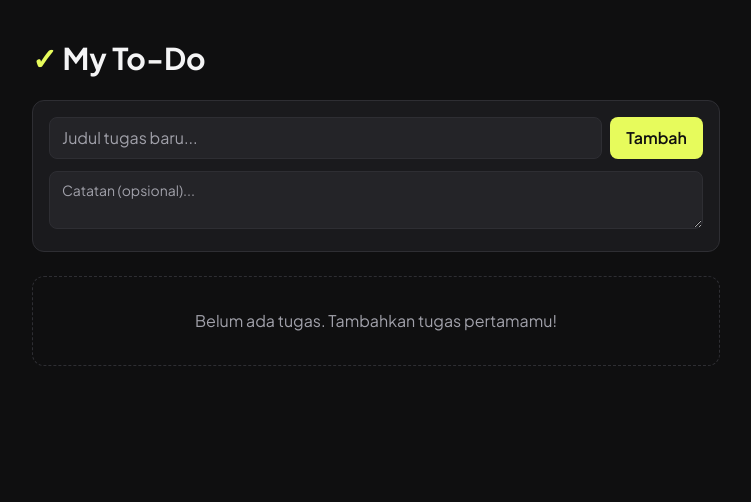
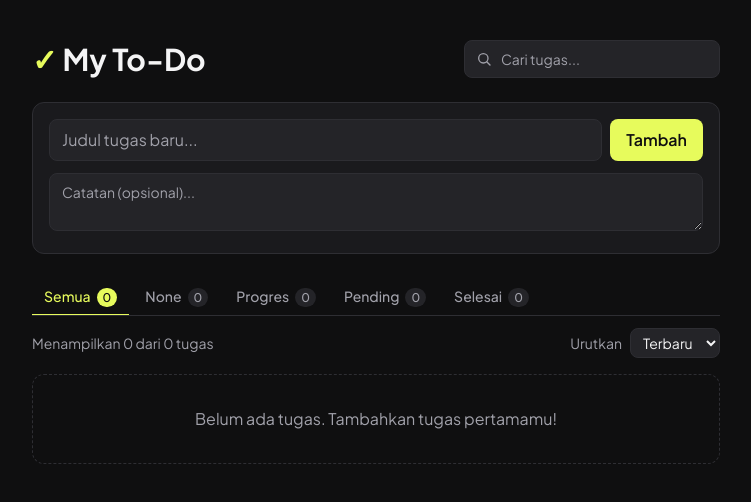
Before and after one commit to sahrurhere/aplikasi-todolist, a React (Vite) app: page / in a window 1280 px wide. Shown: the top 502 px of the page, without its empty margins (264-1015 px from the left). Built offline with nearby package versions, Linux system fonts and the light colour scheme.

Commit message:
feat: add status filter tabs, search, and sorting

```diff
--- a/src/App.jsx
+++ b/src/App.jsx
@@ -1,36 +1,101 @@
+import { useMemo, useState } from 'react';
 import TodoForm from './components/TodoForm';
 import TodoCard from './components/TodoCard';
+import FilterTabs from './components/FilterTabs';
+import SearchBar from './components/SearchBar';
 import { useTodos } from './hooks/useTodos';
+import { countByStatus, getVisibleTodos } from './utils/todoFilters';
+
+const SORT_OPTIONS = [
+  { value: 'newest', label: 'Terbaru' },
+  { value: 'oldest', label: 'Terlama' },
+  { value: 'status', label: 'Status' },
+];
 
 function App() {
   const { todos, addTodo, updateTodo, deleteTodo } = useTodos();
+  const [filter, setFilter] = useState('all');
+  const [query, setQuery] = useState('');
+  const [sortBy, setSortBy] = useState('newest');
+
+  const counts = useMemo(() => countByStatus(todos), [todos]);
+  const visibleTodos = useMemo(
+    () => getVisibleTodos(todos, { filter, query, sortBy }),
+    [todos, filter, query, sortBy]
+  );
+
+  function resetFilters() {
+    setFilter('all');
+    setQuery('');
+  }
+
+  let content;
+  if (todos.length === 0) {
+    content = (
+      <p className="rounded-xl border border-dashed border-border p-8 text-center text-muted">
+        Belum ada tugas. Tambahkan tugas pertamamu!
+      </p>
+    );
+  } else if (visibleTodos.length === 0) {
+    content = (
+      <div className="rounded-xl border border-dashed border-border p-8 text-center text-muted">
+        <p>Tidak ada tugas yang cocok.</p>
+        <button
+          type="button"
+          onClick={resetFilters}
+          className="mt-3 text-sm font-medium text-accent hover:underline"
+        >
+          Tampilkan semua tugas
+        </button>
+      </div>
+    );
+  } else {
+    content = visibleTodos.map((todo) => (
+      <TodoCard
+        key={todo.id}
+        todo={todo}
+        onUpdate={updateTodo}
+        onDelete={deleteTodo}
+      />
+    ));
+  }
 
   return (
     <main className="mx-auto max-w-[720px] px-4 py-10">
-      <header className="mb-6">
+      <header className="mb-6 flex flex-col gap-4 sm:flex-row sm:items-center sm:justify-between">
         <h1 className="text-3xl font-bold">
           <span className="text-accent">✓</span> My To-Do
         </h1>
+        <SearchBar value={query} onChange={setQuery} />
       </header>
 
       <TodoForm onAdd={addTodo} />
 
-      <section className="mt-6 space-y-3">
-        {todos.length === 0 ? (
-          <p className="rounded-xl border border-dashed border-border p-8 text-center text-muted">
-            Belum ada tugas. Tambahkan tugas pertamamu!
-          </p>
-        ) : (
-          todos.map((todo) => (
-            <TodoCard
-              key={todo.id}
-              todo={todo}
-              onUpdate={updateTodo}
-              onDelete={deleteTodo}
-            />
-          ))
-        )}
-      </section>
+      <div className="mt-6">
+        <FilterTabs active={filter} counts={counts} onChange={setFilter} />
+      </div>
+
+      <div className="mt-3 flex items-center justify-between gap-3 text-sm text-muted">
+        <span>
+          Menampilkan {visibleTodos.length} dari {todos.length} tugas
+        </span>
+        <label className="flex items-center gap-2">
+          Urutkan
+          <select
+            value={sortBy}
+            onChange={(e) => setSortBy(e.target.value)}
+            className="cursor-pointer rounded-lg border border-border bg-surface-2 px-2 py-1 text-text focus:outline-none focus:ring-2 focus:ring-accent"
+          >
+            {SORT_OPTIONS.map((opt) => (
+              <option key={opt.value} value={opt.value}>
+                {opt.label}
+              </option>
+            ))}
+          </select>
+        </label>
+      </div>
+
+      <section className="mt-4 space-y-3">{content}</section>
     </main>
   );
 }
--- /dev/null
+++ b/src/components/FilterTabs.jsx
@@ -0,0 +1,38 @@
+import { STATUSES } from '../constants/status';
+
+const TABS = [{ value: 'all', label: 'Semua' }, ...STATUSES];
+
+export default function FilterTabs({ active, counts, onChange }) {
+  return (
+    <div
+      aria-label="Filter status"
+      className="flex gap-1 overflow-x-auto border-b border-border"
+    >
+      {TABS.map((tab) => {
+        const isActive = active === tab.value;
+        return (
+          <button
+            key={tab.value}
+            type="button"
+            aria-pressed={isActive}
+            onClick={() => onChange(tab.value)}
+            className={`-mb-px shrink-0 whitespace-nowrap border-b-2 px-3 py-2 text-sm font-medium transition ${
+              isActive
+                ? 'border-accent text-accent'
+                : 'border-transparent text-muted hover:text-text'
+            }`}
+          >
+            {tab.label}
+            <span
+              className={`ml-1.5 rounded-full px-1.5 py-0.5 text-xs ${
+                isActive ? 'bg-accent text-on-accent' : 'bg-surface-2 text-muted'
+              }`}
+            >
+              {counts[tab.value] ?? 0}
+            </span>
+          </button>
+        );
+      })}
+    </div>
+  );
+}
--- /dev/null
+++ b/src/components/SearchBar.jsx
@@ -0,0 +1,26 @@
+export default function SearchBar({ value, onChange }) {
+  return (
+    <div className="relative w-full sm:w-64">
+      <svg
+        aria-hidden="true"
+        viewBox="0 0 24 24"
+        fill="none"
+        stroke="currentColor"
+        strokeWidth="2"
+        strokeLinecap="round"
+        className="pointer-events-none absolute left-3 top-1/2 h-4 w-4 -translate-y-1/2 text-muted"
+      >
+        <circle cx="11" cy="11" r="7" />
+        <line x1="16.5" y1="16.5" x2="21" y2="21" />
+      </svg>
+      <input
+        type="search"
+        value={value}
+        onChange={(e) => onChange(e.target.value)}
+        placeholder="Cari tugas..."
+        aria-label="Cari tugas"
+        className="w-full rounded-lg border border-border bg-surface-2 py-2 pl-9 pr-3 text-sm placeholder:text-muted focus:outline-none focus:ring-2 focus:ring-accent"
+      />
+    </div>
+  );
+}
--- /dev/null
+++ b/src/utils/todoFilters.js
@@ -0,0 +1,43 @@
+import { STATUSES } from '../constants/status';
+
+// Urutan saat diurutkan berdasarkan status:
+// yang sedang dikerjakan di atas, yang selesai di bawah.
+const STATUS_ORDER = { progress: 0, pending: 1, none: 2, done: 3 };
+
+export function countByStatus(todos) {
+  const counts = { all: todos.length };
+  for (const status of STATUSES) {
+    counts[status.value] = 0;
+  }
+  for (const todo of todos) {
+    if (todo.status in counts) {
+      counts[todo.status] += 1;
+    }
+  }
+  return counts;
+}
+
+export function getVisibleTodos(todos, { filter, query, sortBy }) {
+  const keyword = query.trim().toLowerCase();
+
+  const result = todos.filter((todo) => {
+    const matchStatus = filter === 'all' || todo.status === filter;
+    const matchKeyword =
+      keyword === '' ||
+      todo.title.toLowerCase().includes(keyword) ||
+      todo.note.toLowerCase().includes(keyword);
+    return matchStatus && matchKeyword;
+  });
+
+  return result.sort((a, b) => {
+    if (sortBy === 'oldest') {
+      return a.createdAt.localeCompare(b.createdAt);
+    }
+    if (sortBy === 'status') {
+      const diff = STATUS_ORDER[a.status] - STATUS_ORDER[b.status];
+      if (diff !== 0) return diff;
+    }
+    // Default (dan pemecah seri): terbaru di atas
+    return b.createdAt.localeCompare(a.createdAt);
+  });
+}
```
